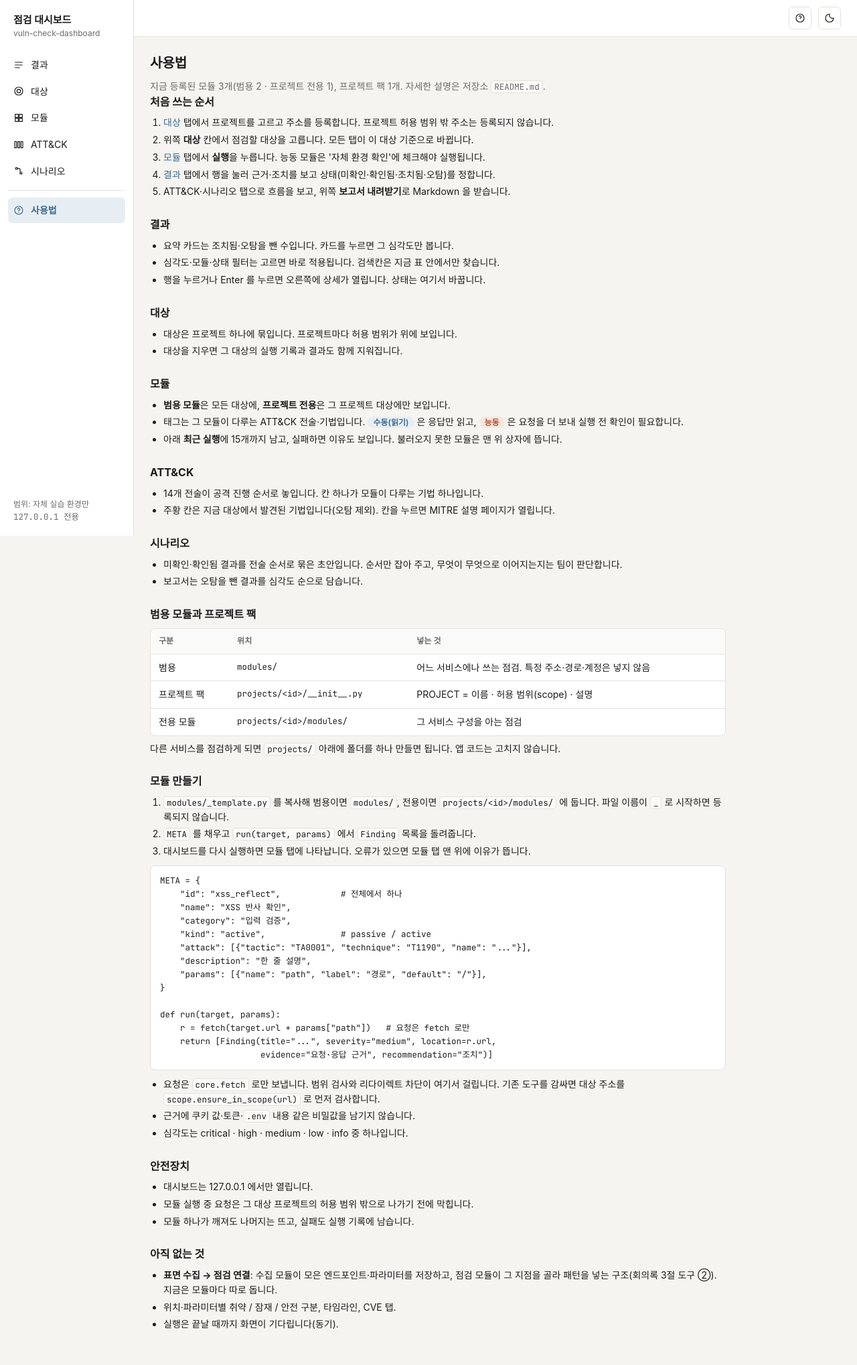
After one commit to 2gu2gu/vuln-check-dashboard, a Flask app: page /help in a window 1280 px wide. The commit adds this page. Shown: the whole page at 67% size. Run offline with Flask 3, Linux system fonts and the light colour scheme; data that the repository does not hold is empty; some web fonts are replaced.

Commit message:
feat:[help] 사용법 메뉴와 화면별 도움말 버튼 추가
사이드바 '사용법' 메뉴, 위쪽 ? 버튼(지금 화면 절로 이동). 처음 쓰는 순서, 화면별 설명, 범용/프로젝트 팩, 모듈 작성법, 안전장치, 아직 없는 것(표면 수집→점검 연결 등).

```diff
--- a/dashboard/routes.py
+++ b/dashboard/routes.py
@@ -247,6 +247,15 @@ def scenario():
     return render_template("scenario.html", steps=steps, target=target, targets=targets)
 
 
+@bp.get("/help", endpoint="help")
+def help_page():
+    target, targets = _current_target()
+    mods = _modules().values()
+    counts = {"modules": len(mods), "general": sum(1 for m in mods if not m.project),
+              "specific": sum(1 for m in mods if m.project), "projects": len(_projects()) - 1}
+    return render_template("help.html", counts=counts, target=target, targets=targets)
+
+
 @bp.get("/report/<int:tid>.md")
 def report(tid):
     db = get_db()
--- a/dashboard/static/style.css
+++ b/dashboard/static/style.css
@@ -61,6 +61,7 @@ h3 { font-size: 14px; margin: 0; }
 .brand { font-weight: 700; font-size: 15px; padding: 0 8px; }
 .brand span { display: block; font-weight: 400; font-size: 12px; color: var(--sub); }
 .side nav { display: flex; flex-direction: column; gap: 2px; }
+.side nav.nav-sub { border-top: 1px solid var(--line); padding-top: 10px; margin-top: -8px; }
 .side nav a { display: flex; align-items: center; gap: 10px; padding: 8px; border-radius: 6px; color: var(--text); }
 .side nav a:hover { background: var(--surface-2); text-decoration: none; }
 .side nav a.on { background: var(--accent-soft); color: var(--accent); font-weight: 600; }
@@ -195,6 +196,16 @@ table.grid { width: 100%; border-collapse: collapse; }
 .step { width: 24px; height: 24px; border-radius: 50%; background: var(--accent); color: var(--surface); display: inline-flex; align-items: center; justify-content: center; font-size: 12px; font-weight: 700; }
 .flow ul { margin: 0; padding-left: 34px; display: flex; flex-direction: column; gap: 4px; }
 
+/* 사용법 */
+.help { max-width: 860px; }
+.help section { margin-bottom: 26px; scroll-margin-top: 72px; }
+.help section:target h2 { color: var(--accent); }
+.help h2 { font-size: 16px; margin: 0 0 8px; }
+.help ul, .help ol { margin: 0; padding-left: 20px; display: flex; flex-direction: column; gap: 4px; }
+.help p { margin: 8px 0 0; }
+.help pre { margin: 10px 0; background: var(--surface); border: 1px solid var(--line); border-radius: var(--radius); padding: 12px 14px; font: 12.5px/1.6 var(--mono); overflow-x: auto; }
+.help .table-wrap { margin-top: 4px; }
+
 .empty { background: var(--surface); border: 1px dashed var(--line); border-radius: var(--radius); padding: 32px; text-align: center; color: var(--sub); }
 .empty-title { color: var(--text); font-weight: 600; font-size: 15px; margin: 0 0 4px; }
 .empty .btn { margin-top: 8px; }
--- a/dashboard/templates/base.html
+++ b/dashboard/templates/base.html
@@ -27,6 +27,11 @@
       </a>
       {% endfor %}
     </nav>
+    <nav class="nav-sub">
+      <a href="{{ url_for('dash.help', target=target.id if target else none) }}" class="{{ 'on' if request.endpoint == 'dash.help' }}">
+        <svg viewBox="0 0 24 24" aria-hidden="true"><path d="M12 3a9 9 0 1 0 0 18a9 9 0 0 0 0-18zM9.5 9.5a2.5 2.5 0 1 1 3.4 2.3c-.6.3-.9.8-.9 1.4v.6M12 16.5v.5"/></svg>사용법
+      </a>
+    </nav>
     <div class="side-foot">범위: 자체 실습 환경만<br><span class="mono">127.0.0.1 전용</span></div>
   </aside>
 
@@ -49,6 +54,10 @@
       {% endif %}
       <div class="top-spacer"></div>
       {% if target %}<a class="btn ghost" href="{{ url_for('dash.report', tid=target.id) }}">보고서 내려받기</a>{% endif %}
+      <a class="btn ghost icon" href="{{ url_for('dash.help', target=target.id if target else none) }}#{{ request.endpoint.split('.')[-1] if request.endpoint else '' }}"
+         title="이 화면 사용법" aria-label="이 화면 사용법">
+        <svg viewBox="0 0 24 24" aria-hidden="true"><path d="M12 3a9 9 0 1 0 0 18a9 9 0 0 0 0-18zM9.5 9.5a2.5 2.5 0 1 1 3.4 2.3c-.6.3-.9.8-.9 1.4v.6M12 16.5v.5"/></svg>
+      </a>
       <button class="btn ghost icon" id="theme" type="button" aria-label="화면 테마 바꾸기">
         <svg viewBox="0 0 24 24" aria-hidden="true"><path d="M12 3a9 9 0 1 0 9 9a7 7 0 0 1-9-9z"/></svg>
       </button>
--- /dev/null
+++ b/dashboard/templates/help.html
@@ -0,0 +1,123 @@
+{% extends "base.html" %}
+{% block title %}사용법{% endblock %}
+{% block content %}
+<div class="help">
+<h1>사용법</h1>
+<p class="lead">지금 등록된 모듈 {{ counts.modules }}개(범용 {{ counts.general }} · 프로젝트 전용 {{ counts.specific }}), 프로젝트 팩 {{ counts.projects }}개.
+  자세한 설명은 저장소 <code>README.md</code>.</p>
+
+<section id="start">
+  <h2>처음 쓰는 순서</h2>
+  <ol class="steps">
+    <li><a href="{{ url_for('dash.targets') }}">대상</a> 탭에서 프로젝트를 고르고 주소를 등록합니다. 프로젝트 허용 범위 밖 주소는 등록되지 않습니다.</li>
+    <li>위쪽 <b>대상</b> 칸에서 점검할 대상을 고릅니다. 모든 탭이 이 대상 기준으로 바뀝니다.</li>
+    <li><a href="{{ url_for('dash.modules') }}">모듈</a> 탭에서 <b>실행</b>을 누릅니다. 능동 모듈은 '자체 환경 확인'에 체크해야 실행됩니다.</li>
+    <li><a href="{{ url_for('dash.results') }}">결과</a> 탭에서 행을 눌러 근거·조치를 보고 상태(미확인·확인됨·조치됨·오탐)를 정합니다.</li>
+    <li>ATT&CK·시나리오 탭으로 흐름을 보고, 위쪽 <b>보고서 내려받기</b>로 Markdown 을 받습니다.</li>
+  </ol>
+</section>
+
+<section id="results">
+  <h2>결과</h2>
+  <ul>
+    <li>요약 카드는 조치됨·오탐을 뺀 수입니다. 카드를 누르면 그 심각도만 봅니다.</li>
+    <li>심각도·모듈·상태 필터는 고르면 바로 적용됩니다. 검색칸은 지금 표 안에서만 찾습니다.</li>
+    <li>행을 누르거나 Enter 를 누르면 오른쪽에 상세가 열립니다. 상태는 여기서 바꿉니다.</li>
+  </ul>
+</section>
+
+<section id="targets">
+  <h2>대상</h2>
+  <ul>
+    <li>대상은 프로젝트 하나에 묶입니다. 프로젝트마다 허용 범위가 위에 보입니다.</li>
+    <li>대상을 지우면 그 대상의 실행 기록과 결과도 함께 지워집니다.</li>
+  </ul>
+</section>
+
+<section id="modules">
+  <h2>모듈</h2>
+  <ul>
+    <li><b>범용 모듈</b>은 모든 대상에, <b>프로젝트 전용</b>은 그 프로젝트 대상에만 보입니다.</li>
+    <li>태그는 그 모듈이 다루는 ATT&CK 전술·기법입니다. <span class="kind kind-passive">수동(읽기)</span> 은 응답만 읽고, <span class="kind kind-active">능동</span> 은 요청을 더 보내 실행 전 확인이 필요합니다.</li>
+    <li>아래 <b>최근 실행</b>에 15개까지 남고, 실패하면 이유도 보입니다. 불러오지 못한 모듈은 맨 위 상자에 뜹니다.</li>
+  </ul>
+</section>
+
+<section id="attack">
+  <h2>ATT&CK</h2>
+  <ul>
+    <li>14개 전술이 공격 진행 순서로 놓입니다. 칸 하나가 모듈이 다루는 기법 하나입니다.</li>
+    <li>주황 칸은 지금 대상에서 발견된 기법입니다(오탐 제외). 칸을 누르면 MITRE 설명 페이지가 열립니다.</li>
+  </ul>
+</section>
+
+<section id="scenario">
+  <h2>시나리오</h2>
+  <ul>
+    <li>미확인·확인됨 결과를 전술 순서로 묶은 초안입니다. 순서만 잡아 주고, 무엇이 무엇으로 이어지는지는 팀이 판단합니다.</li>
+    <li>보고서는 오탐을 뺀 결과를 심각도 순으로 담습니다.</li>
+  </ul>
+</section>
+
+<section id="packs">
+  <h2>범용 모듈과 프로젝트 팩</h2>
+  <div class="table-wrap">
+  <table class="grid">
+    <thead><tr><th>구분</th><th>위치</th><th>넣는 것</th></tr></thead>
+    <tbody>
+      <tr><td>범용</td><td class="mono">modules/</td><td>어느 서비스에나 쓰는 점검. 특정 주소·경로·계정은 넣지 않음</td></tr>
+      <tr><td>프로젝트 팩</td><td class="mono">projects/&lt;id&gt;/__init__.py</td><td>PROJECT = 이름 · 허용 범위(scope) · 설명</td></tr>
+      <tr><td>전용 모듈</td><td class="mono">projects/&lt;id&gt;/modules/</td><td>그 서비스 구성을 아는 점검</td></tr>
+    </tbody>
+  </table>
+  </div>
+  <p>다른 서비스를 점검하게 되면 <code>projects/</code> 아래에 폴더를 하나 만들면 됩니다. 앱 코드는 고치지 않습니다.</p>
+</section>
+
+<section id="write">
+  <h2>모듈 만들기</h2>
+  <ol class="steps">
+    <li><code>modules/_template.py</code> 를 복사해 범용이면 <code>modules/</code>, 전용이면 <code>projects/&lt;id&gt;/modules/</code> 에 둡니다. 파일 이름이 <code>_</code> 로 시작하면 등록되지 않습니다.</li>
+    <li><code>META</code> 를 채우고 <code>run(target, params)</code> 에서 <code>Finding</code> 목록을 돌려줍니다.</li>
+    <li>대시보드를 다시 실행하면 모듈 탭에 나타납니다. 오류가 있으면 모듈 탭 맨 위에 이유가 뜹니다.</li>
+  </ol>
+<pre>META = {
+    "id": "xss_reflect",            # 전체에서 하나
+    "name": "XSS 반사 확인",
+    "category": "입력 검증",
+    "kind": "active",               # passive / active
+    "attack": [{"tactic": "TA0001", "technique": "T1190", "name": "..."}],
+    "description": "한 줄 설명",
+    "params": [{"name": "path", "label": "경로", "default": "/"}],
+}
+
+def run(target, params):
+    r = fetch(target.url + params["path"])   # 요청은 fetch 로만
+    return [Finding(title="...", severity="medium", location=r.url,
+                    evidence="요청·응답 근거", recommendation="조치")]</pre>
+  <ul>
+    <li>요청은 <code>core.fetch</code> 로만 보냅니다. 범위 검사와 리다이렉트 차단이 여기서 걸립니다. 기존 도구를 감싸면 대상 주소를 <code>scope.ensure_in_scope(url)</code> 로 먼저 검사합니다.</li>
+    <li>근거에 쿠키 값·토큰·<code>.env</code> 내용 같은 비밀값을 남기지 않습니다.</li>
+    <li>심각도는 critical · high · medium · low · info 중 하나입니다.</li>
+  </ul>
+</section>
+
+<section id="safety">
+  <h2>안전장치</h2>
+  <ul>
+    <li>대시보드는 127.0.0.1 에서만 열립니다.</li>
+    <li>모듈 실행 중 요청은 그 대상 프로젝트의 허용 범위 밖으로 나가기 전에 막힙니다.</li>
+    <li>모듈 하나가 깨져도 나머지는 뜨고, 실패도 실행 기록에 남습니다.</li>
+  </ul>
+</section>
+
+<section id="todo">
+  <h2>아직 없는 것</h2>
+  <ul>
+    <li><b>표면 수집 → 점검 연결</b>: 수집 모듈이 모은 엔드포인트·파라미터를 저장하고, 점검 모듈이 그 지점을 골라 패턴을 넣는 구조(회의록 3절 도구 ②). 지금은 모듈마다 따로 돕니다.</li>
+    <li>위치·파라미터별 취약 / 잠재 / 안전 구분, 타임라인, CVE 탭.</li>
+    <li>실행은 끝날 때까지 화면이 기다립니다(동기).</li>
+  </ul>
+</section>
+</div>
+{% endblock %}
```
Also changed, not shown: tests/test_app.py (+7 -1 lines).
